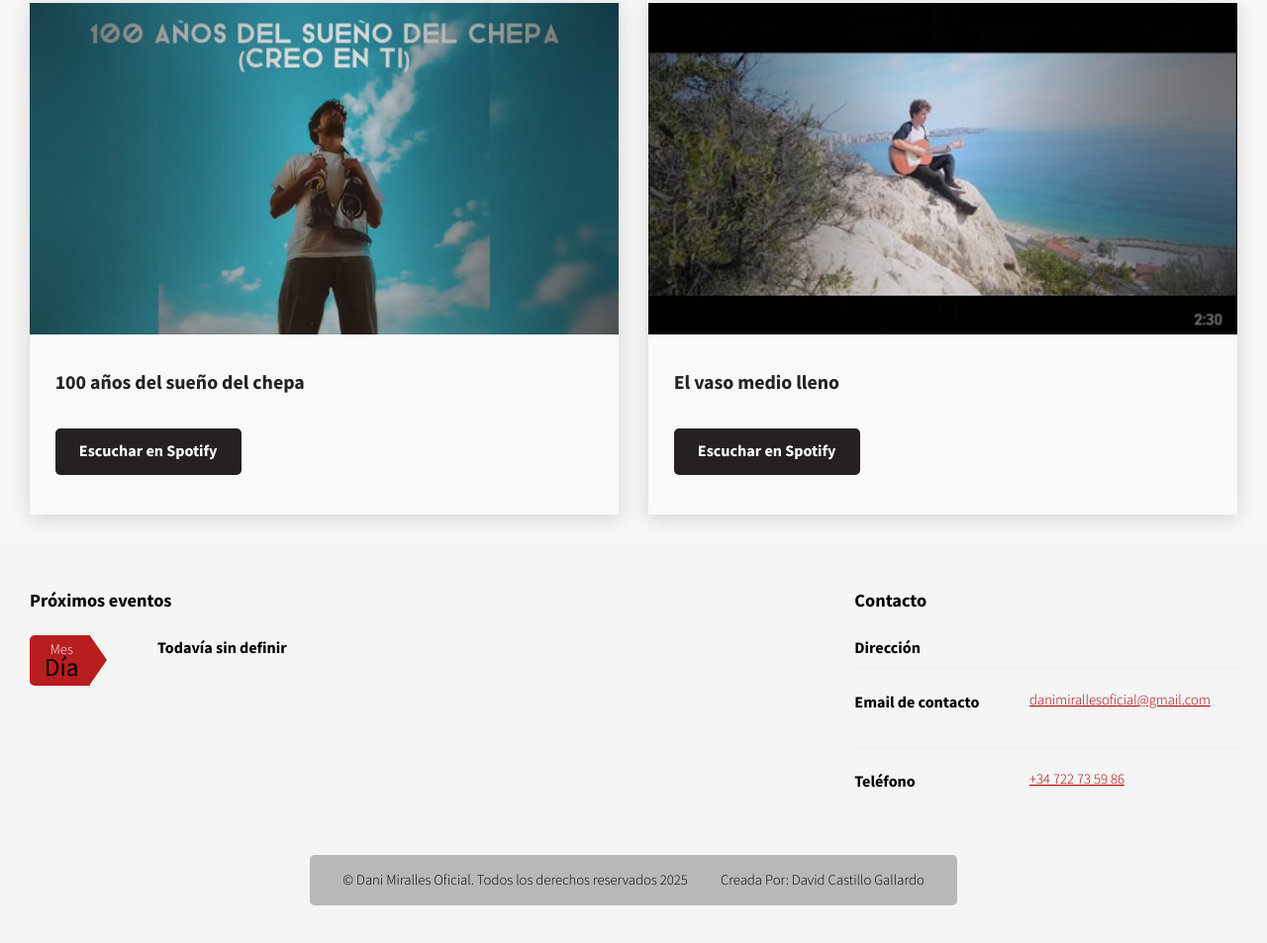
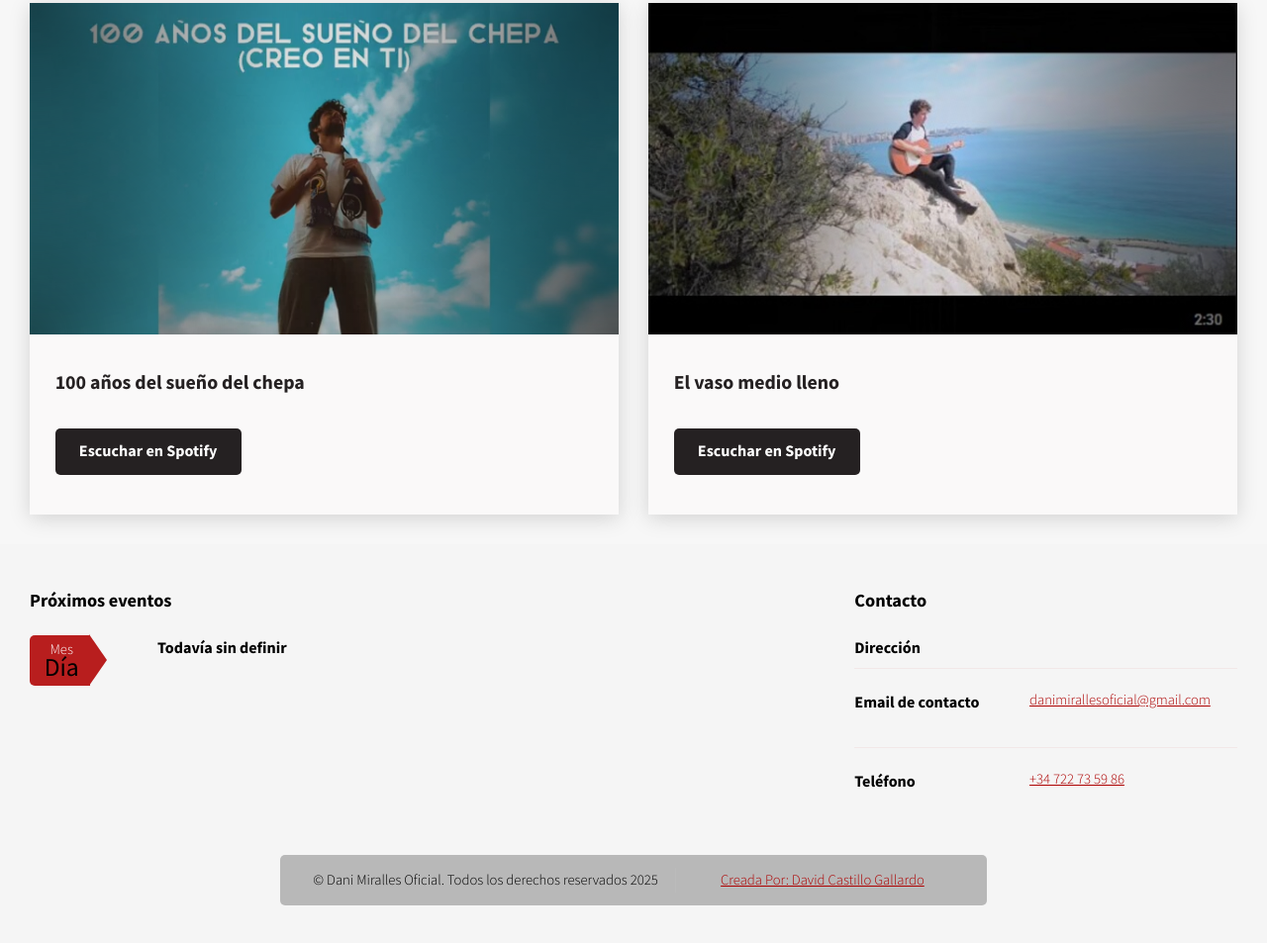
Before and after one commit to David010419/web, a plain HTML site: page index.html in a window 1280 px wide. Shown: the part 1318-2271 px from the top of the page at 99% size. Drawn offline with nearby package versions, Linux system fonts and the light colour scheme.

Commit message:
Update index.html
Añadir linkedin al pie

```diff
--- a/index.html
+++ b/index.html
@@ -202,7 +202,7 @@
                         <div id="copyright">
                             <ul class="links">
                                 <li>&copy; Dani Miralles Oficial. Todos los derechos reservados 2025</li>
-                                <li>Creada Por: David Castillo Gallardo</li>
+                                <li><a href="https://www.linkedin.com/in/david-castillo-gallardo-b9377a243/" target="_blank">Creada Por: David Castillo Gallardo</a></li>
                             </ul>
                         </div>
                     </div>
```
